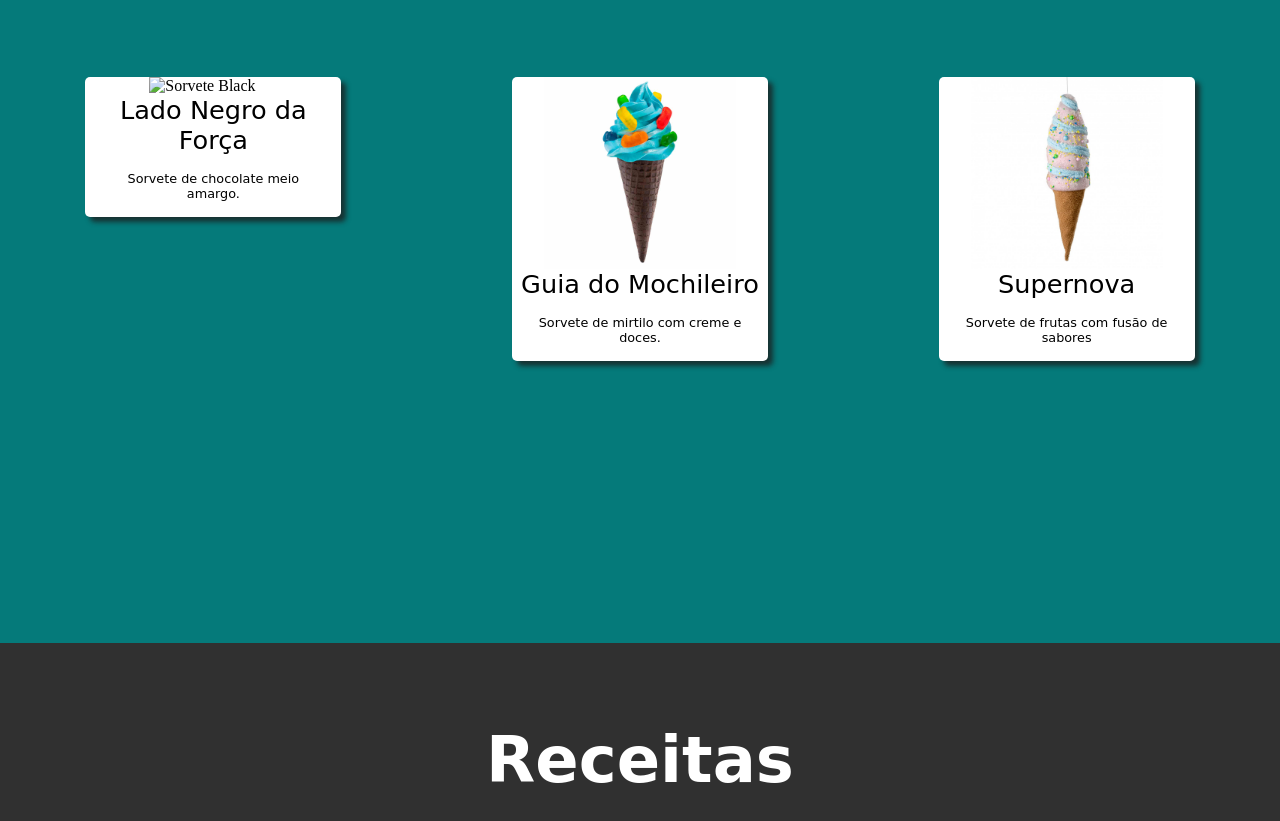
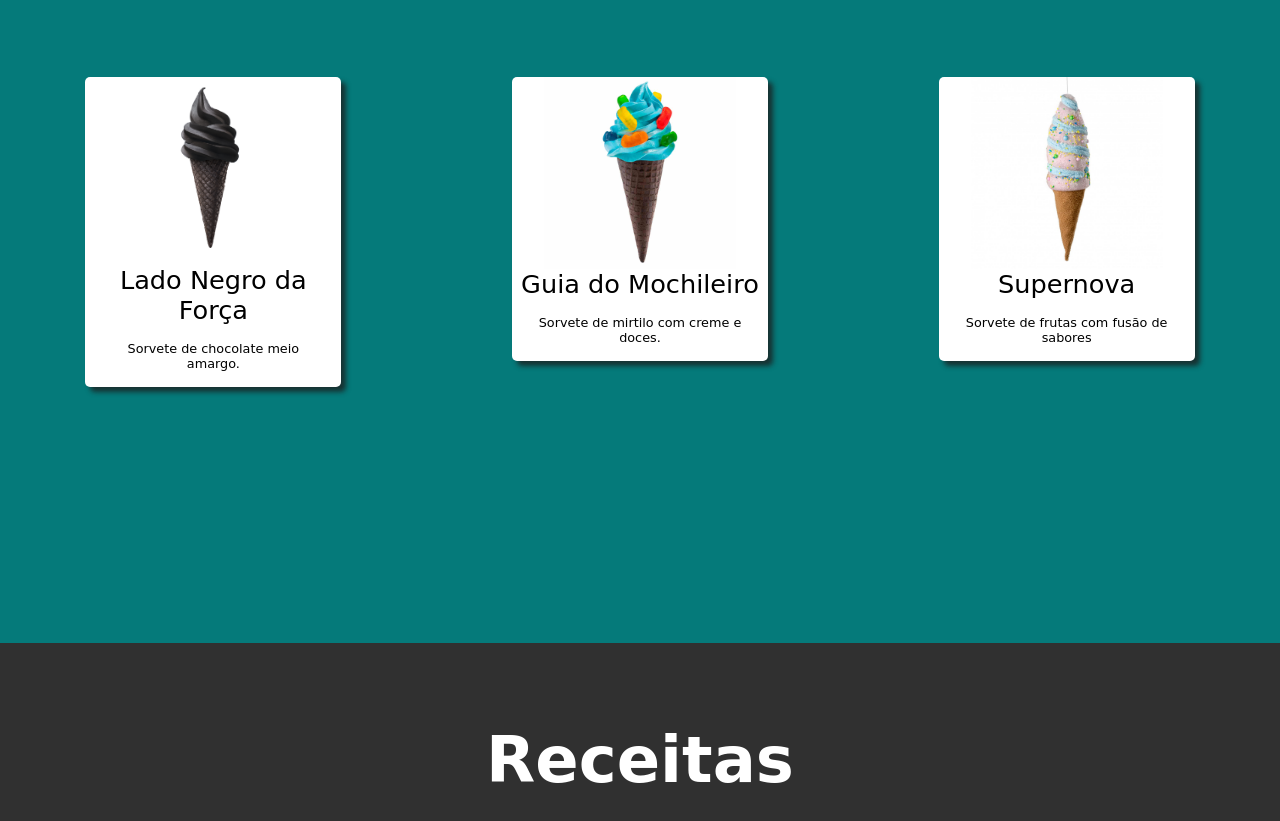
Before and after one commit to amanda-a-reis/sorveteria-42, a plain HTML site: page index.html in a window 1280 px wide. Shown: the part 957-1778 px from the top of the page. Drawn offline with Linux system fonts and the light colour scheme; the site is published under a folder, as on GitHub Pages, so addresses that start at the root find nothing; a web font is replaced by a local one.

Commit message:
Primeiro Checkpoint

```diff
--- a/index.html
+++ b/index.html
@@ -43,7 +43,7 @@
 <div class="container-3">
 
     <div class="caixa-sorvetes">
-        <img class="sorvetes1" src="/img/black.jpg" alt="Sorvete Black">
+        <img class="sorvetes1" src="./img/black.jpg" alt="Sorvete Black">
          <p class="sorvete-nome">Lado Negro da Força</p>
          <p class="descricao-sorvete">Sorvete de chocolate meio amargo.</p>
     </div>
```
